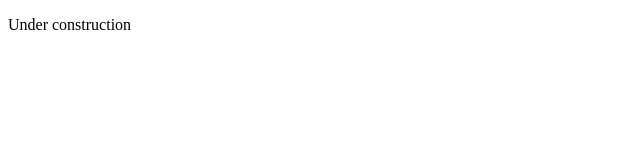
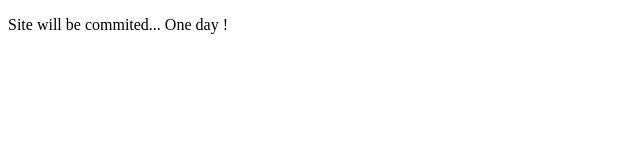
Before and after one commit to Ezveus/Ezveus.github.io, a plain HTML site: page index.html in a window 1280 px wide. Shown: the whole page, without its empty margins (0-640 px from the left). Drawn offline with Linux system fonts and the light colour scheme.

Commit message:
Update index.html

```diff
--- a/index.html
+++ b/index.html
@@ -6,7 +6,7 @@
   </head>
   <body>
     <p>
-      Under construction
+      Site will be commited... One day !
     </p>
   </body>
 </html>
```
